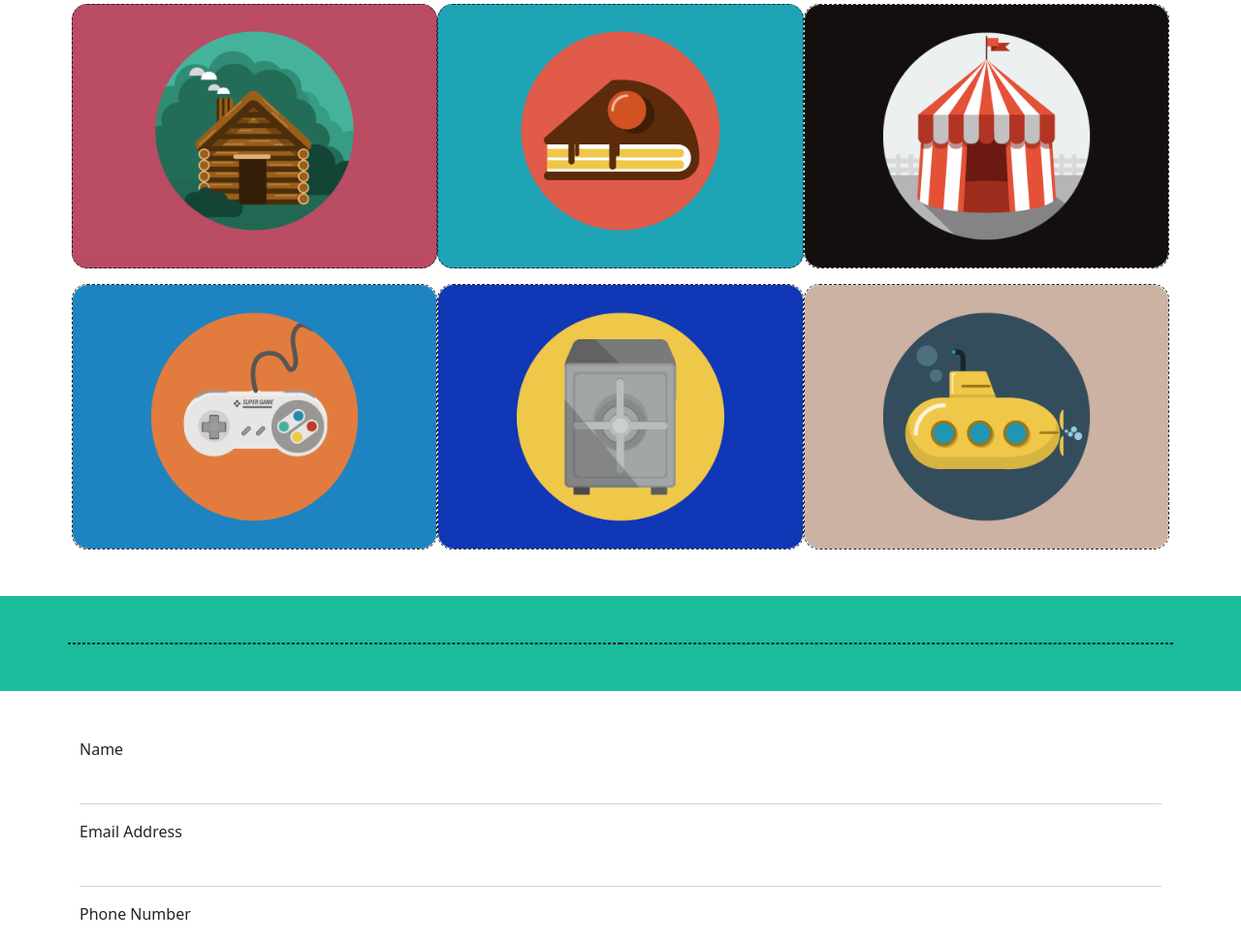
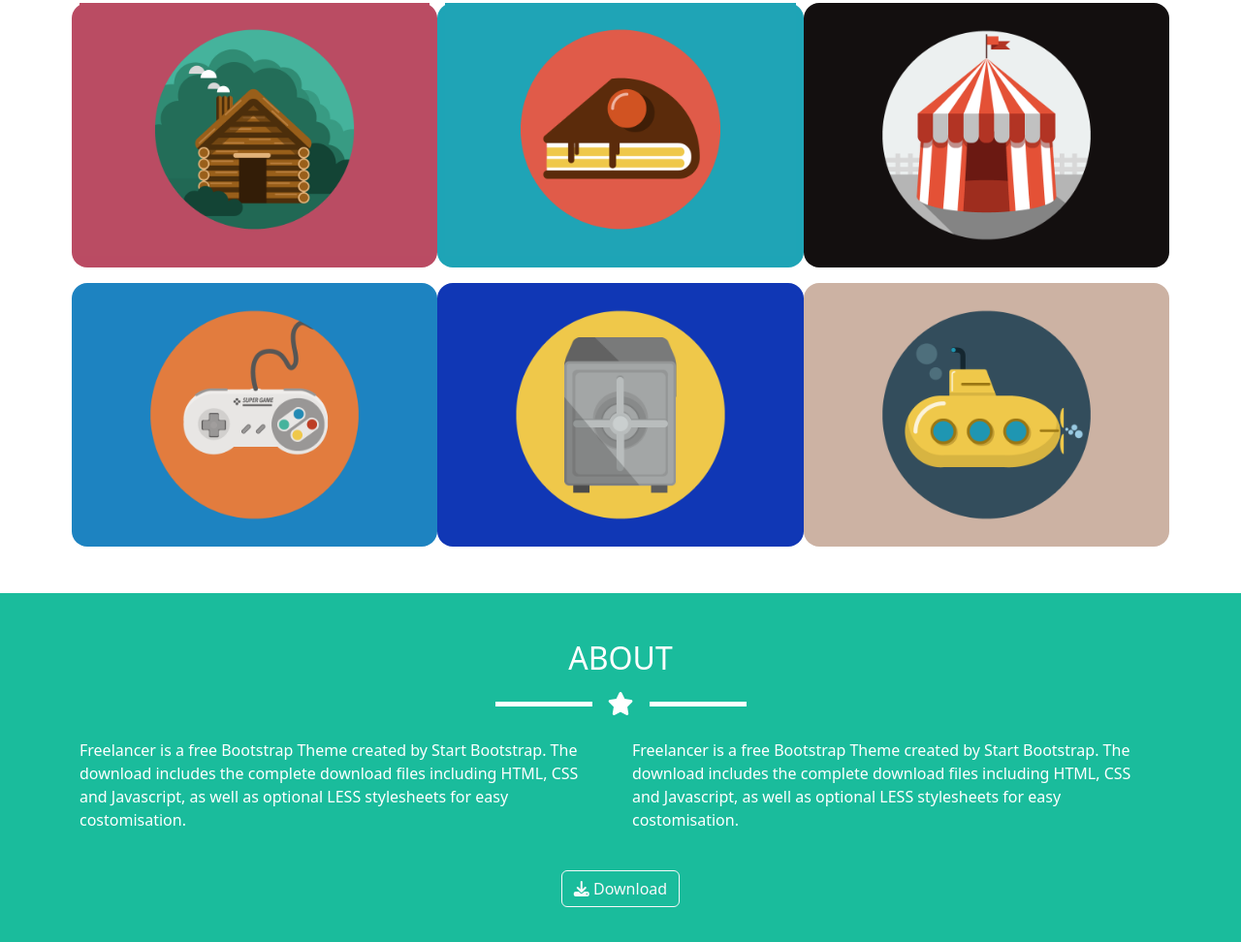
Before and after one commit to xGIANOx/html-css-bootstrap-freelancer, a plain HTML site: page index.html in a window 1280 px wide. Shown: the part 768-1740 px from the top of the page at 97% size. Drawn offline with nearby package versions, Linux system fonts and the light colour scheme.

Commit message:
[add] about section content

```diff
--- a/assets/css/style.css
+++ b/assets/css/style.css
@@ -1,9 +1,6 @@
 /* debug */
 
-.debug .col{
 
-    border: 1px dashed;
-}
 
 
 /* utilities */
--- a/index.html
+++ b/index.html
@@ -105,11 +105,27 @@
 
 
         <section class="about pt-5 pb-5 my_bg_primary">
-            <div class="container">
+            <div class="container text-center">
+                <h2 class="text-white">ABOUT</h2>
+                <div class="star d-flex mt-3 justify-content-center align-items-center">
+                    <div class="left_star"></div>
+                    <i class="fa-solid fa-star ms-3 me-3 color_white fs-4 text"></i>
+                    <div class="right_star"></div>
+                </div>
                 <div class="row">
-                    <div class="col col-12 col-md-6"></div>
-                    <div class="col col-12 col-md-6"></div>
+                    <div class="col col-12 col-md-6">
+                        <p class="text-white text-start mt-4">
+                            Freelancer is a free Bootstrap Theme created by Start Bootstrap. The download includes the complete download files including HTML, CSS and Javascript, as well as optional LESS stylesheets for easy costomisation.
+                        </p>
+                    </div>
+                    <div class="col col-12 col-md-6">
+                        <p class="text-white text-start mt-4">
+                            Freelancer is a free Bootstrap Theme created by Start Bootstrap. The download includes the complete download files including HTML, CSS and Javascript, as well as optional LESS stylesheets for easy costomisation.
+                        </p>
+                    </div>
                 </div>
+
+                <button type="button" class="btn btn-outline-light mt-4"><i class="fa-solid fa-download"></i> Download</button>
             </div>
         </section>
         <!--/.about-->
```
